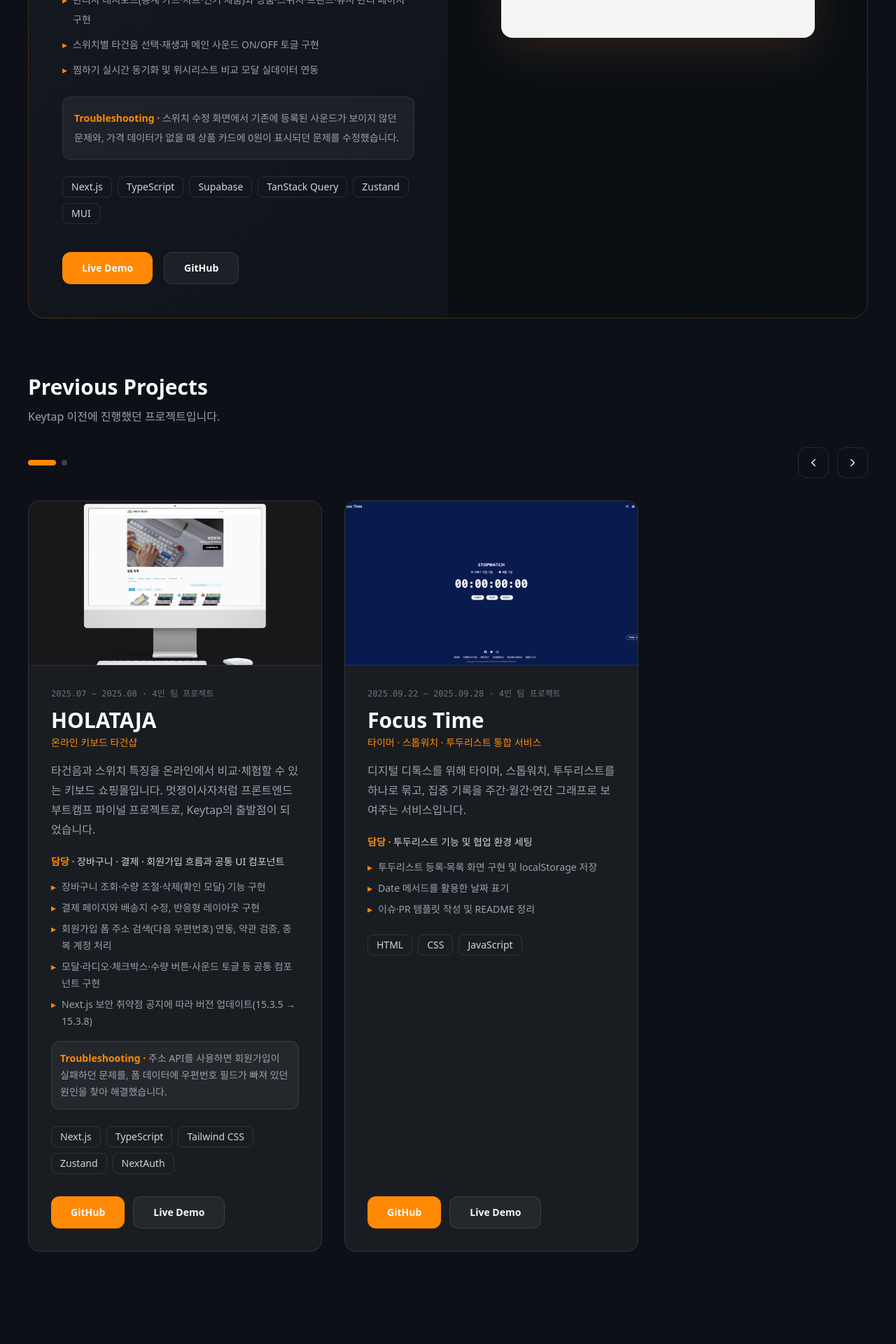
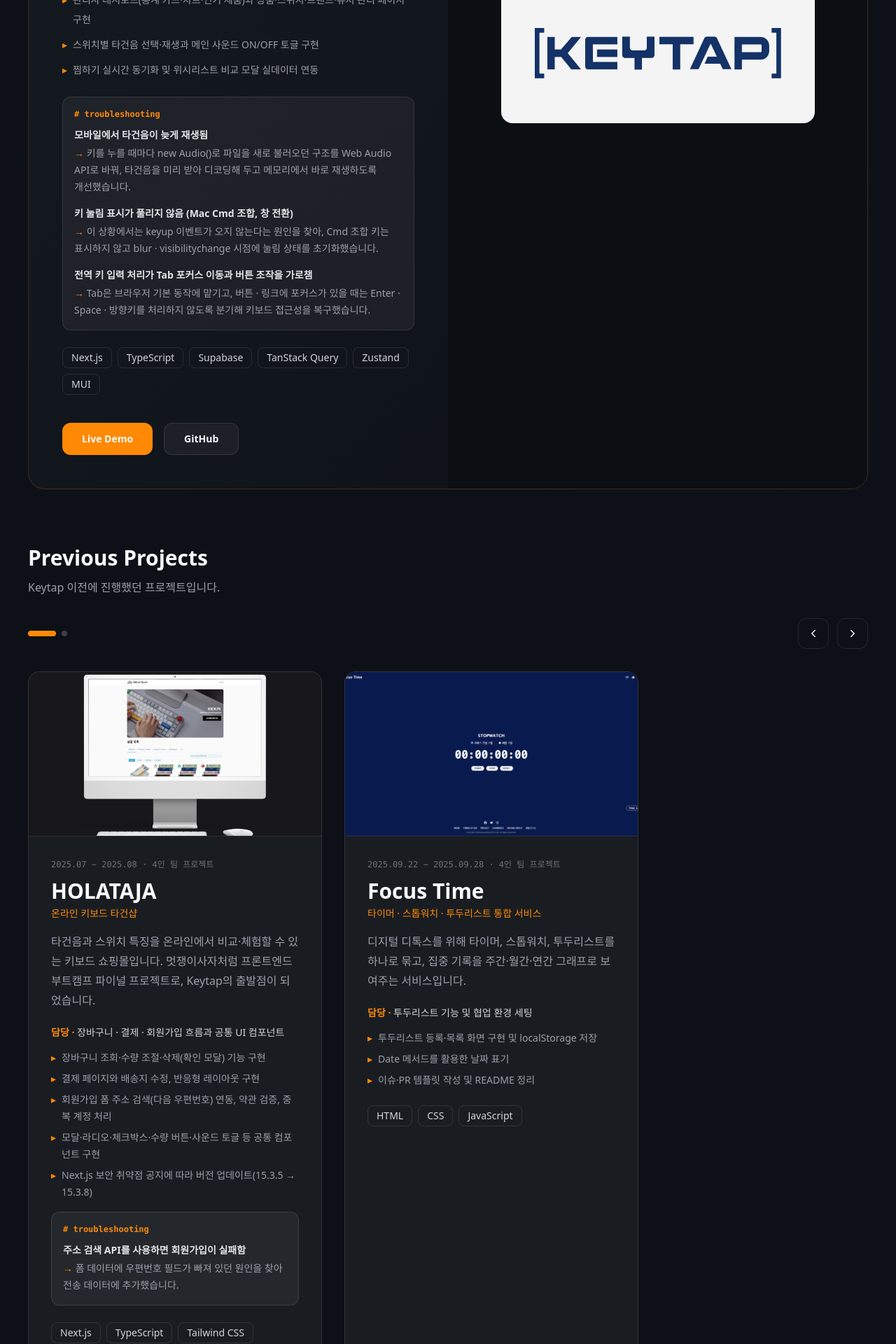
Before and after one commit to sugonhwang/portfolio, a Next.js app: page / in a window 1280 px wide. Shown: the part 4100-6020 px from the top of the page at 70% size. Built offline with nearby package versions, Linux system fonts and the light colour scheme; a web font is replaced by a local one.

Commit message:
feat: 프로젝트 트러블슈팅을 문제·해결 목록으로 바꾸고 Keytap 최근 버그 수정 내용 반영

```diff
--- a/components/hero/Terminal.tsx
+++ /dev/null
@@ -1,22 +0,0 @@
-"use client";
-
-import TerminalWindow from "../common/TerminalWindow";
-import { useTypewriter } from "@/hooks/useTypewriter";
-
-const lines = ["Last login: Today", "", "sugon@portfolio:~$ whoami", "", "황수곤", "", "Frontend Developer", "", "sugon@portfolio:~$ cat intro.md", "", "정보보안에서", "프론트엔드 개발자로."];
-
-export default function Terminal() {
-  const typed = useTypewriter(lines);
-
-  return (
-    <TerminalWindow title="portfolio.tsx">
-      <div className="space-y-2 font-mono text-[15px] leading-8">
-        {typed.map((line, index) => (
-          <p key={index}>{line || "\u00A0"}</p>
-        ))}
-
-        <span className="animate-pulse text-orange-400">▋</span>
-      </div>
-    </TerminalWindow>
-  );
-}
--- a/components/projects/FeaturedProject.tsx
+++ b/components/projects/FeaturedProject.tsx
@@ -1,6 +1,7 @@
 import Image from "next/image";
 import { projects } from "@/data/projects";
 import Button from "../common/Button";
+import TroubleshootingList from "./TroubleshootingList";
 
 export default function FeaturedProject() {
   const project = projects.find((item) => item.featured);
@@ -35,12 +36,7 @@
             ))}
           </ul>
 
-          {project.troubleshooting && (
-            <div className="mt-6 rounded-xl border border-white/10 bg-white/5 p-4 text-sm leading-7 text-zinc-400">
-              <span className="font-semibold text-orange-400">Troubleshooting · </span>
-              {project.troubleshooting}
-            </div>
-          )}
+          {project.troubleshooting && <TroubleshootingList items={project.troubleshooting} className="mt-6" />}
 
           <div className="mt-6 flex flex-wrap gap-2">
             {project.stack.map((tech) => (
@@ -61,7 +57,7 @@
 
         <a href={project.demo} target="_blank" rel="noopener noreferrer" aria-label={`${project.title} 사이트 열기`} className="group flex min-h-64 items-center justify-center bg-[#0B0F14] p-8 sm:p-12">
           {project.logo && (
-            <div className="w-full max-w-md rounded-2xl bg-zinc-100 px-8 py-12 shadow-[0_20px_60px_rgba(251,146,60,.12)] transition duration-300 group-hover:-translate-y-1 sm:px-12 sm:py-16">
+            <div className="w-full max-w-md rounded-2xl bg-zinc-100 px-8 py-12 transition-colors duration-200 group-hover:bg-white sm:px-12 sm:py-16">
               <Image src={project.logo} alt={`${project.title} 로고`} width={1111} height={225} className="h-auto w-full" preload />
             </div>
           )}
--- a/components/projects/ProjectCard.tsx
+++ b/components/projects/ProjectCard.tsx
@@ -4,6 +4,7 @@
 import { useState } from "react";
 import type { Project } from "@/data/projects";
 import Button from "../common/Button";
+import TroubleshootingList from "./TroubleshootingList";
 
 type Props = Project;
 
@@ -11,7 +12,7 @@
   const [hover, setHover] = useState(false);
 
   return (
-    <article className="group flex h-full flex-col overflow-hidden rounded-2xl border border-white/10 bg-white/5 transition-all duration-300 hover:-translate-y-2 hover:border-orange-400/40 hover:shadow-[0_20px_60px_rgba(251,146,60,.12)]">
+    <article className="group flex h-full flex-col overflow-hidden rounded-2xl border border-white/10 bg-white/5 transition-colors duration-200 hover:border-orange-400/40">
       {/* Project Image: GIF는 hover 시점에만 불러와 초기 로딩을 가볍게 유지 */}
       <div className="relative aspect-video overflow-hidden border-b border-white/10 bg-zinc-900" onMouseEnter={() => setHover(true)} onMouseLeave={() => setHover(false)}>
         {thumbnail && <Image src={thumbnail} alt={`${title} 화면`} fill sizes="(max-width: 640px) 85vw, 420px" className={`object-cover transition-all duration-500 ${hover && preview ? "scale-105 opacity-0" : "scale-100 opacity-100"}`} />}
@@ -44,12 +45,7 @@
           ))}
         </ul>
 
-        {troubleshooting && (
-          <p className="mt-4 rounded-xl border border-white/10 bg-white/5 p-3 text-sm leading-6 text-zinc-400">
-            <span className="font-semibold text-orange-400">Troubleshooting · </span>
-            {troubleshooting}
-          </p>
-        )}
+        {troubleshooting && <TroubleshootingList items={troubleshooting} className="mt-4" />}
 
         <div className="mt-6 flex flex-wrap gap-2">
           {stack.map((tech) => (
--- /dev/null
+++ b/components/projects/TroubleshootingList.tsx
@@ -0,0 +1,27 @@
+import type { Troubleshooting } from "@/data/projects";
+
+interface Props {
+  items: Troubleshooting[];
+  className?: string;
+}
+
+// 문제 → 해결 형식으로 트러블슈팅 목록을 보여줌
+export default function TroubleshootingList({ items, className = "" }: Props) {
+  return (
+    <div className={`rounded-xl border border-white/10 bg-white/5 p-4 text-sm ${className}`}>
+      <p className="font-mono text-xs font-semibold text-orange-400"># troubleshooting</p>
+
+      <ul className="mt-3 space-y-4">
+        {items.map(({ problem, solution }) => (
+          <li key={problem}>
+            <p className="font-semibold text-zinc-200 break-keep">{problem}</p>
+            <p className="mt-1 leading-6 text-zinc-400 break-keep">
+              <span className="text-orange-400">→ </span>
+              {solution}
+            </p>
+          </li>
+        ))}
+      </ul>
+    </div>
+  );
+}
--- a/components/skills/SkillBadge.tsx
+++ /dev/null
@@ -1,25 +0,0 @@
-interface Props {
-  name: string;
-}
-
-export default function SkillBadge({ name }: Props) {
-  return (
-    <div
-      className="
-        rounded-xl
-        border
-        border-white/10
-        bg-[#161B22]
-        px-4
-        py-2
-        text-sm
-        transition-all
-        duration-300
-        hover:border-orange-400
-        hover:text-orange-400
-      "
-    >
-      {name}
-    </div>
-  );
-}
--- a/data/projects.ts
+++ b/data/projects.ts
@@ -1,3 +1,8 @@
+export interface Troubleshooting {
+  problem: string;
+  solution: string;
+}
+
 export interface Project {
   id: number;
   title: string;
@@ -8,7 +13,7 @@
   stack: string[];
   role: string;
   contributions: string[];
-  troubleshooting?: string;
+  troubleshooting?: Troubleshooting[];
   github: string;
   demo: string;
   thumbnail?: string;
@@ -34,7 +39,20 @@
       "스위치별 타건음 선택·재생과 메인 사운드 ON/OFF 토글 구현",
       "찜하기 실시간 동기화 및 위시리스트 비교 모달 실데이터 연동",
     ],
-    troubleshooting: "스위치 수정 화면에서 기존에 등록된 사운드가 보이지 않던 문제와, 가격 데이터가 없을 때 상품 카드에 0원이 표시되던 문제를 수정했습니다.",
+    troubleshooting: [
+      {
+        problem: "모바일에서 타건음이 늦게 재생됨",
+        solution: "키를 누를 때마다 new Audio()로 파일을 새로 불러오던 구조를 Web Audio API로 바꿔, 타건음을 미리 받아 디코딩해 두고 메모리에서 바로 재생하도록 개선했습니다.",
+      },
+      {
+        problem: "키 눌림 표시가 풀리지 않음 (Mac Cmd 조합, 창 전환)",
+        solution: "이 상황에서는 keyup 이벤트가 오지 않는다는 원인을 찾아, Cmd 조합 키는 표시하지 않고 blur · visibilitychange 시점에 눌림 상태를 초기화했습니다.",
+      },
+      {
+        problem: "전역 키 입력 처리가 Tab 포커스 이동과 버튼 조작을 가로챔",
+        solution: "Tab은 브라우저 기본 동작에 맡기고, 버튼 · 링크에 포커스가 있을 때는 Enter · Space · 방향키를 처리하지 않도록 분기해 키보드 접근성을 복구했습니다.",
+      },
+    ],
     github: "https://github.com/KEY-TAP/KEYTAP",
     demo: "https://keytap-mu.vercel.app/",
     logo: "/images/projects/keytap-logo.png",
@@ -57,7 +75,12 @@
       "모달·라디오·체크박스·수량 버튼·사운드 토글 등 공통 컴포넌트 구현",
       "Next.js 보안 취약점 공지에 따라 버전 업데이트(15.3.5 → 15.3.8)",
     ],
-    troubleshooting: "주소 API를 사용하면 회원가입이 실패하던 문제를, 폼 데이터에 우편번호 필드가 빠져 있던 원인을 찾아 해결했습니다.",
+    troubleshooting: [
+      {
+        problem: "주소 검색 API를 사용하면 회원가입이 실패함",
+        solution: "폼 데이터에 우편번호 필드가 빠져 있던 원인을 찾아 전송 데이터에 추가했습니다.",
+      },
+    ],
     github: "https://github.com/sugonhwang/Final-15-HOLATAJA",
     demo: "https://final-15-holataja.vercel.app/products",
     thumbnail: "/images/projects/holataja.png",
--- a/hooks/useTypewriter.ts
+++ /dev/null
@@ -1,38 +0,0 @@
-"use client";
-
-import { useEffect, useState } from "react";
-
-export function useTypewriter(lines: string[], speed = 35, lineDelay = 300) {
-  const [displayed, setDisplayed] = useState<string[]>([]);
-
-  useEffect(() => {
-    let lineIndex = 0;
-    let charIndex = 0;
-
-    const output: string[] = [];
-
-    function type() {
-      if (lineIndex >= lines.length) return;
-
-      const line = lines[lineIndex];
-
-      output[lineIndex] = line.slice(0, charIndex);
-
-      setDisplayed([...output]);
-
-      charIndex++;
-
-      if (charIndex <= line.length) {
-        setTimeout(type, speed);
-      } else {
-        lineIndex++;
-        charIndex = 0;
-        setTimeout(type, lineDelay);
-      }
-    }
-
-    type();
-  }, [lines, speed, lineDelay]);
-
-  return displayed;
-}
```
